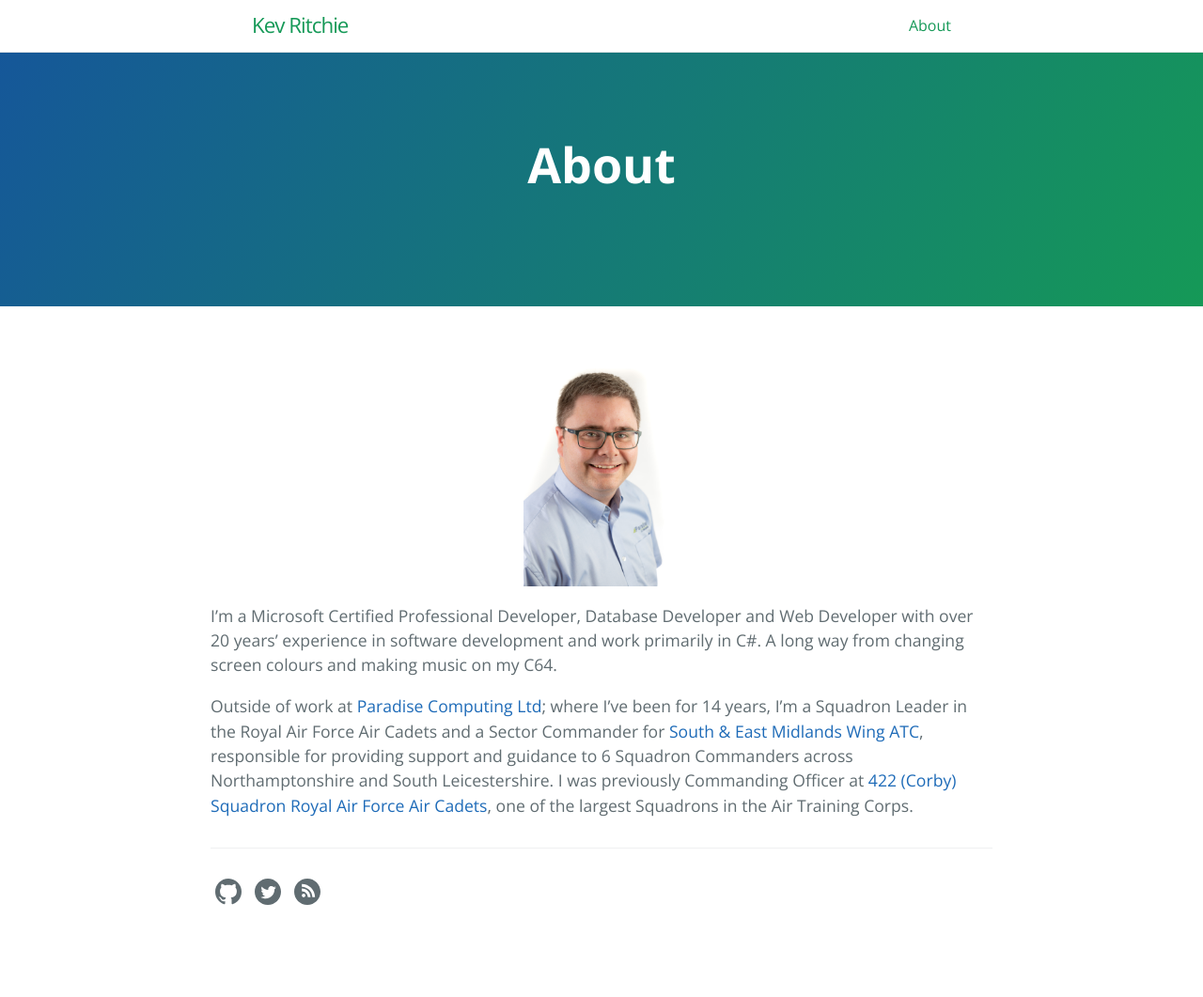
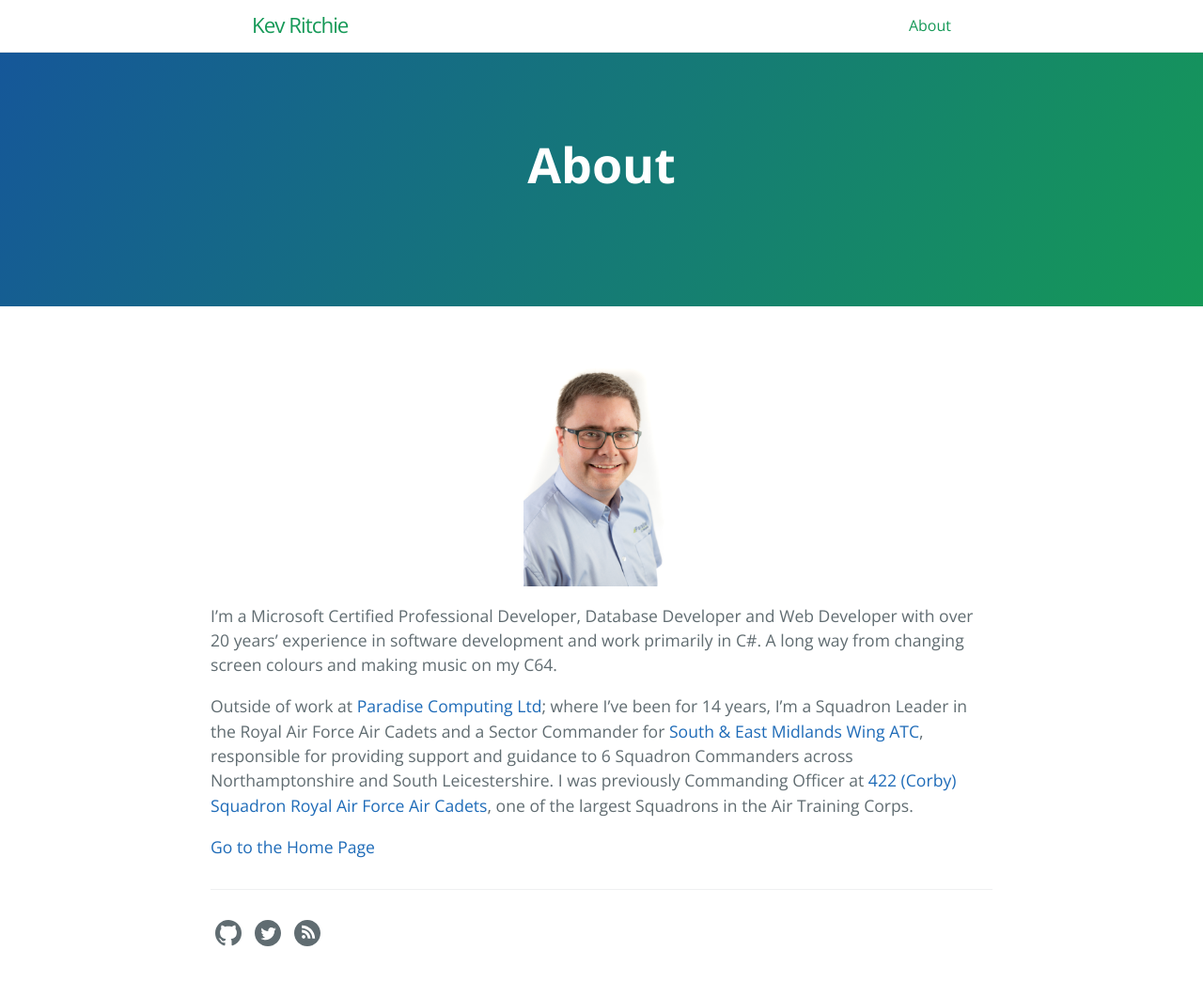
Before and after one commit to KevRitchie/KevRitchie.github.io, a Jekyll site: the page built from about.markdown, in a window 1280 px wide. Shown: the whole page at 94% size. Built offline with Jekyll 4.4.1, drawn with Linux system fonts in a browser that asks for light colours; before the commit the page ends 1017 px from its top, so only the background shows below that.

Commit message:
Adding navigation back to home page

```diff
--- a/about.markdown
+++ b/about.markdown
@@ -13,3 +13,5 @@ width="auto" height="250px"/>
 I'm a Microsoft Certified Professional Developer, Database Developer and Web Developer with over 20 years’ experience in software development and work primarily in C#.  A long way from changing screen colours and making music on my C64.
 
 Outside of work at [Paradise Computing Ltd](https://www.paradisecomputing.co.uk/); where I've been for 14 years, I'm a Squadron Leader in the Royal Air Force Air Cadets and a Sector Commander for [South & East Midlands Wing ATC](https://semidsatc.org.uk/), responsible for providing support and guidance to 6 Squadron Commanders across Northamptonshire and South Leicestershire.  I was previously Commanding Officer at [422 (Corby) Squadron Royal Air Force Air Cadets](http://422corbyatc.co.uk/), one of the largest Squadrons in the Air Training Corps.
+
+[Go to the Home Page]({{ '/' | absolute_url }})
```
